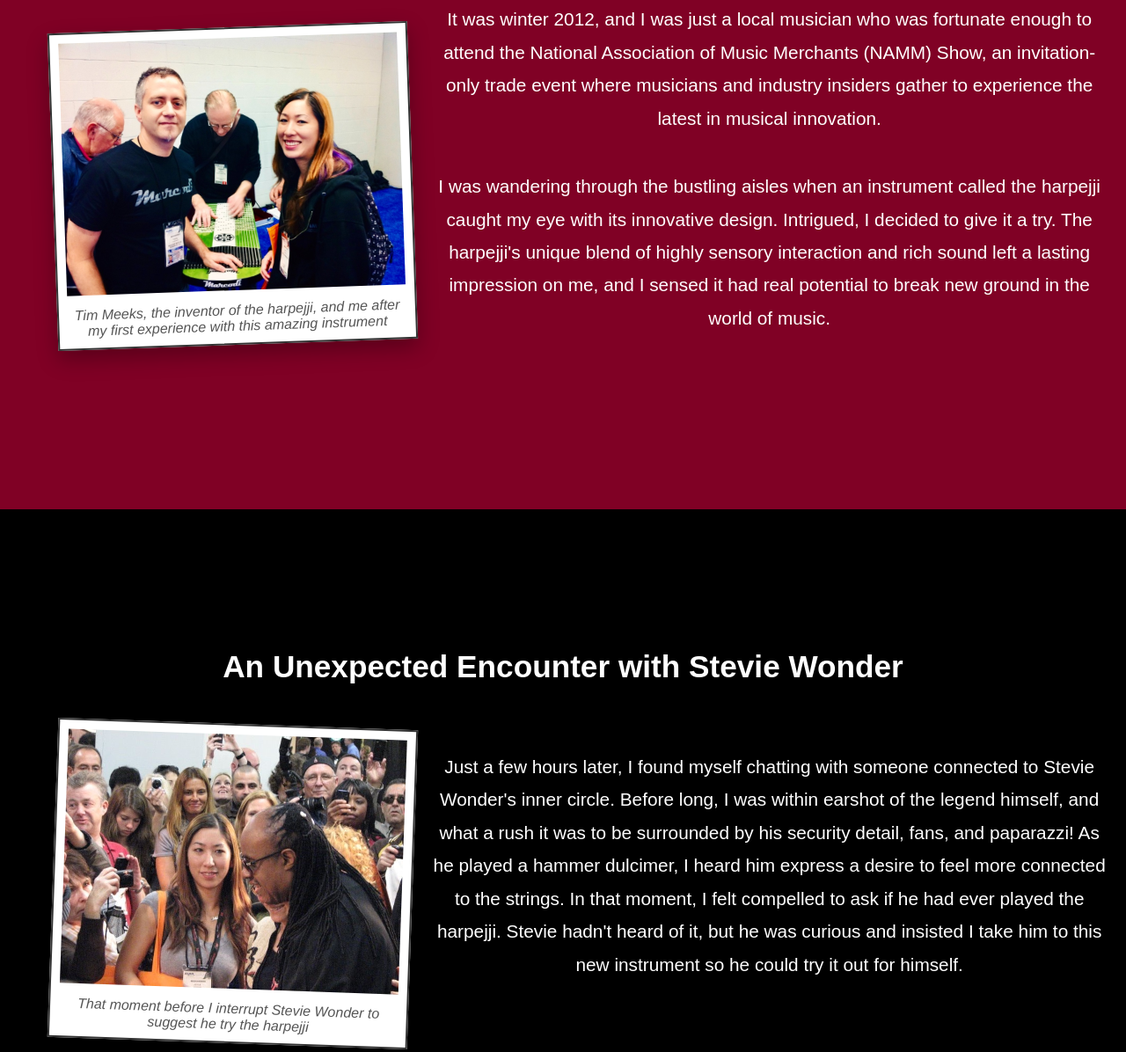
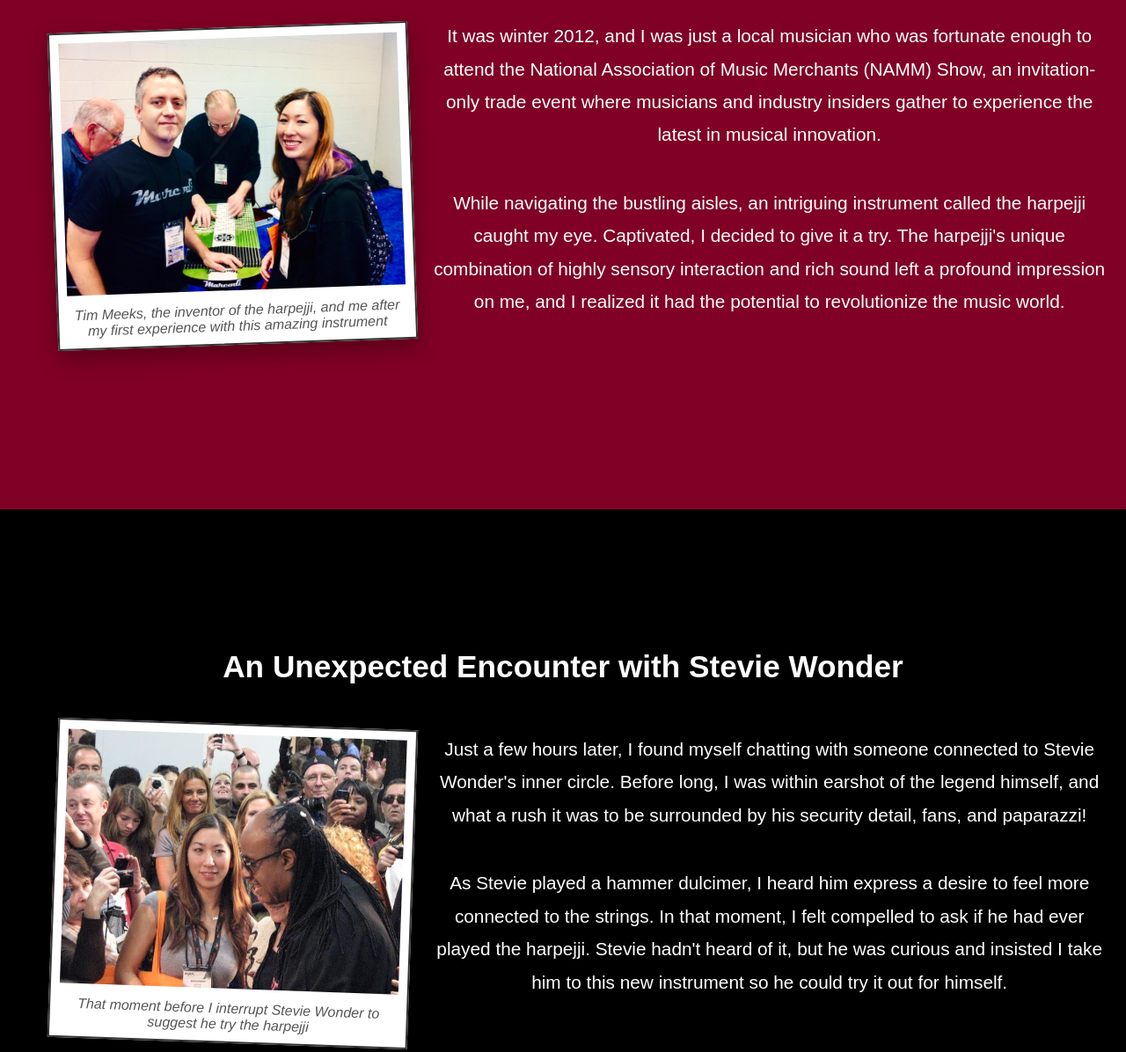
Before and after one commit to JoyceKuode/project-accessibility, a plain HTML site: page code/index.html in a window 1280 px wide. Shown: the part 2145-3341 px from the top of the page at 88% size. Drawn offline with Linux system fonts and the light colour scheme; a web font is replaced by a local one.

```diff
--- a/code/index.html
+++ b/code/index.html
@@ -67,10 +67,10 @@
               insiders
               gather to experience the latest in musical innovation.</p>
 
-            <p>I was wandering through the bustling aisles when an instrument called the harpejji caught my eye with its
-              innovative design. Intrigued, I decided to give it a try. The harpejji's unique
-              blend of highly sensory interaction and rich sound left a lasting impression on me, and I sensed
-              it had real potential to break new ground in the world of music.</p>
+            <p>While navigating the bustling aisles, an intriguing instrument called the harpejji caught my eye.
+              Captivated, I decided to give it a try. The harpejji's unique combination of highly sensory interaction
+              and rich sound left a profound impression on me, and I realized it had the potential to revolutionize the
+              music world.</p>
           </div>
         </div>
       </section>
@@ -86,7 +86,8 @@
           <div class="text-content">
             <p>Just a few hours later, I found myself chatting with someone connected to Stevie Wonder's inner circle.
               Before long, I was within earshot of the legend himself, and what a rush it was to be surrounded by his
-              security detail, fans, and paparazzi! As he played a hammer dulcimer, I heard him express a desire to feel
+              security detail, fans, and paparazzi!</p>
+            <p>As Stevie played a hammer dulcimer, I heard him express a desire to feel
               more connected to the strings. In that moment, I felt compelled to ask if he
               had ever played the harpejji. Stevie hadn't heard of it, but he was curious and insisted I take him to
               this
@@ -232,7 +233,7 @@
       <p>After linking Stevie with Marcodi and the creator of the harpejji, I have coordinated several other
         introductions. I'm always happy to connect with anyone eager to experience this amazing instrument.</p>
       <form id="contact-form" action="https://httpbin.org/anything" method="POST">
-        <h3>Get in Touch</h3>
+        <h3>Get in Touch!</h3>
         <label for="name">Your Name:</label>
         <input type="text" id="name" name="name" autocomplete="name" aria-required="true">
         <label for="email">Your Email:</label>
```
